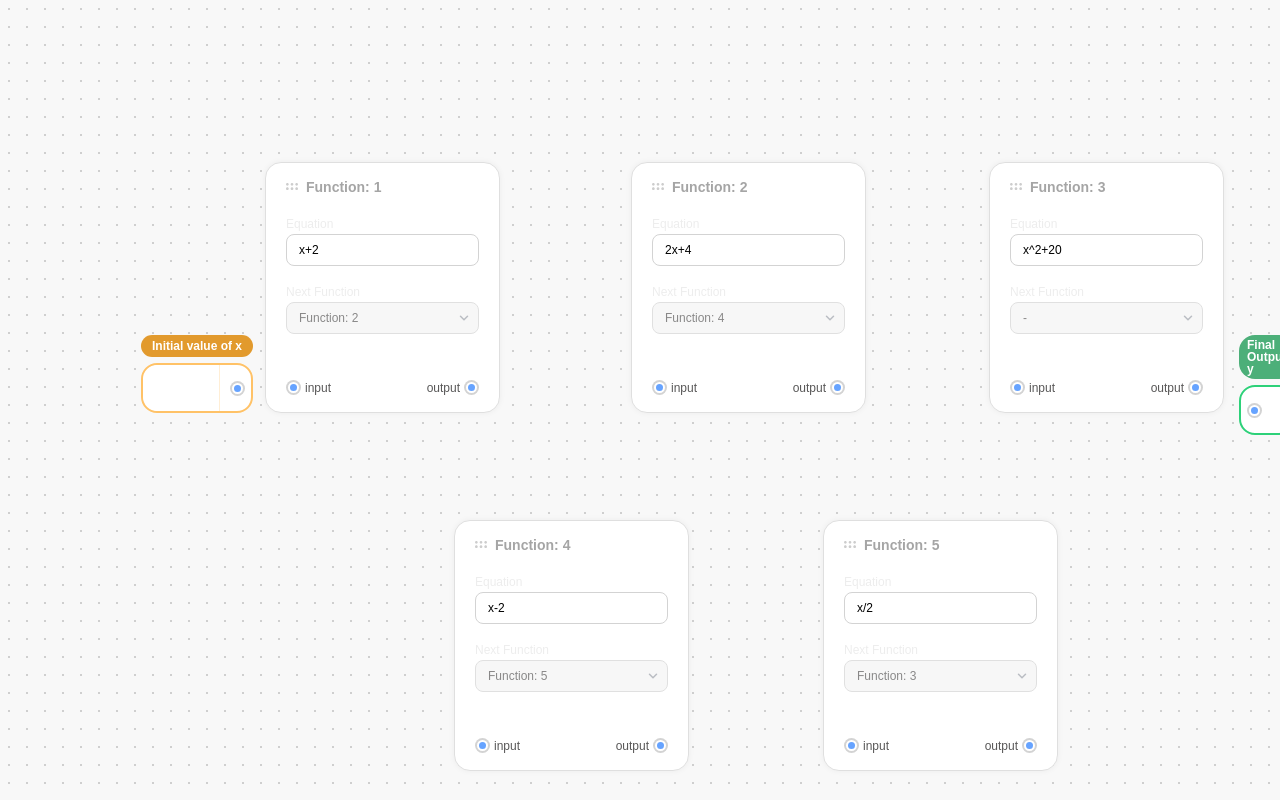
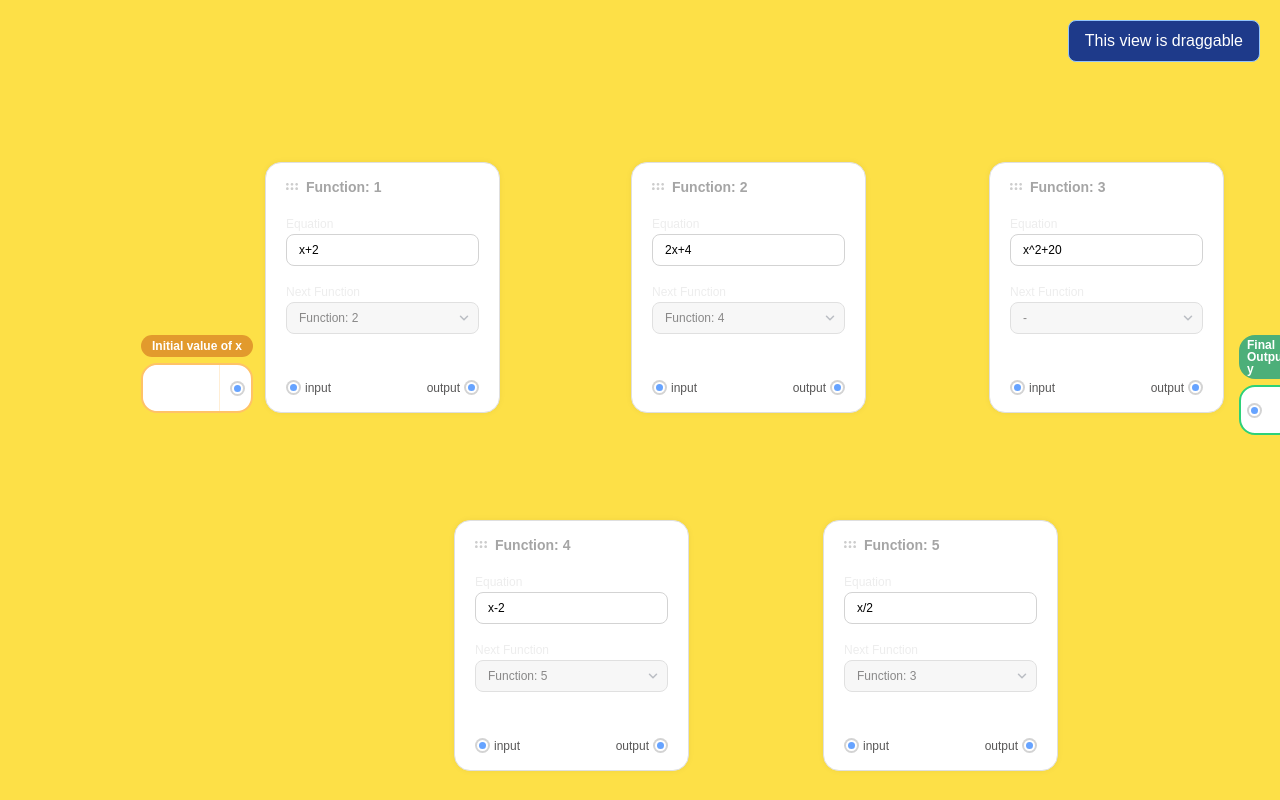
Before and after one commit to divyanshyadav20/function-chain-calculator-app-atlys, a Next.js app: page / in a window 1280 px wide. Built offline with nearby package versions, Linux system fonts and the light colour scheme.

Commit message:
Prototype for drag and drop

```diff
--- a/app/globals.css
+++ b/app/globals.css
@@ -27,3 +27,19 @@ input[type="number"]::-webkit-outer-spin-button {
   appearance: none;
   margin: 0;
 }
+
+/* Add this to your CSS file */
+.slide-in {
+  animation: slideIn 0.5s forwards;
+}
+
+@keyframes slideIn {
+  from {
+    transform: translateX(100%);
+    opacity: 0;
+  }
+  to {
+    transform: translateX(0);
+    opacity: 1;
+  }
+}
--- a/app/page.tsx
+++ b/app/page.tsx
@@ -1,3 +1,4 @@
+import DragContainer from "@/components/drag-container";
 import FunctionNode from "@/components/nodes/function";
 import SpecialNode from "@/components/nodes/special";
 import nodes from "@/data/nodes.json";
@@ -5,7 +6,11 @@ import { FunctionNodeAttributes, SpecialNodeAttributes } from "@/types";
 
 export default function Home() {
   return (
-    <div className="p-4 flex gap-5 justify-center items-center relative">
+    <div className="relative">
+      <div className="absolute z-10 cursor-default top-5 right-5 border border-blue-300 rounded-lg px-4 py-2 bg-blue-900 font-medium text-white slide-in">
+        <p>This view is draggable</p>
+      </div>
+      <DragContainer>
         {nodes.map(({ data, type, id, position }) => {
           switch (type) {
             case "function":
@@ -28,6 +33,7 @@ export default function Home() {
               return null;
           }
         })}
+      </DragContainer>
     </div>
   );
 }
--- /dev/null
+++ b/components/drag-container.tsx
@@ -0,0 +1,73 @@
+"use client";
+
+import { useCallback, useState } from "react";
+
+interface Position {
+  x: number;
+  y: number;
+}
+
+interface DragContainerProps {
+  children: React.ReactNode;
+  className?: string;
+}
+
+const DragContainer = ({ children, className = "" }: DragContainerProps) => {
+  const [containerPosition, setContainerPosition] = useState<Position>({
+    x: 0,
+    y: 0,
+  });
+
+  const handleMouseMove = useCallback(
+    (
+      moveEvent: MouseEvent,
+      startPosition: Position,
+      initialPosition: Position
+    ) => {
+      const dx = moveEvent.clientX - startPosition.x;
+      const dy = moveEvent.clientY - startPosition.y;
+
+      setContainerPosition({
+        x: initialPosition.x + dx,
+        y: initialPosition.y + dy,
+      });
+    },
+    []
+  );
+
+  const handleMouseDown = useCallback(
+    (e: React.MouseEvent<HTMLDivElement>) => {
+      const startPosition = { x: e.clientX, y: e.clientY };
+      const initialPosition = { ...containerPosition };
+
+      const onMouseMove = (moveEvent: MouseEvent) => {
+        handleMouseMove(moveEvent, startPosition, initialPosition);
+      };
+
+      const onMouseUp = () => {
+        window.removeEventListener("mousemove", onMouseMove);
+        window.removeEventListener("mouseup", onMouseUp);
+      };
+
+      window.addEventListener("mousemove", onMouseMove);
+      window.addEventListener("mouseup", onMouseUp);
+    },
+    [containerPosition, handleMouseMove]
+  );
+
+  const containerStyle: React.CSSProperties = {
+    transform: `translate(${containerPosition.x}px, ${containerPosition.y}px)`,
+  };
+
+  return (
+    <div
+      style={containerStyle}
+      className={`relative p-4 w-full min-h-screen bg-yellow-300 cursor-grabbing ${className}`}
+      onMouseDown={handleMouseDown}
+    >
+      {children}
+    </div>
+  );
+};
+
+export default DragContainer;
--- a/components/nodes/function.tsx
+++ b/components/nodes/function.tsx
@@ -22,7 +22,7 @@ const FunctionNode = ({
         top: position.y,
         left: position.x,
       }}
-      className="absolute"
+      className="absolute cursor-default"
     >
       <Card className="h-[251px] w-[235px]">
         <Card.Header className="font-semibold text-sm leading-4 text-gray-30 flex items-center gap-2 mb-5">
--- a/components/nodes/special.tsx
+++ b/components/nodes/special.tsx
@@ -21,7 +21,7 @@ const SpecialNode = ({ data: { variant, title }, position }: Props) => {
         top: position.y,
         left: position.x,
       }}
-      className="flex flex-col items-center justify-center gap-1.5 max-w-28 absolute"
+      className="flex flex-col cursor-default items-center justify-center gap-1.5 max-w-28 absolute"
     >
       <Badge className={`${variantStyles[variant]} text-white`} label={title} />
       <InputWithIcon variant={variant} />
```
Lines whose indentation alone changed are shown as unchanged.
